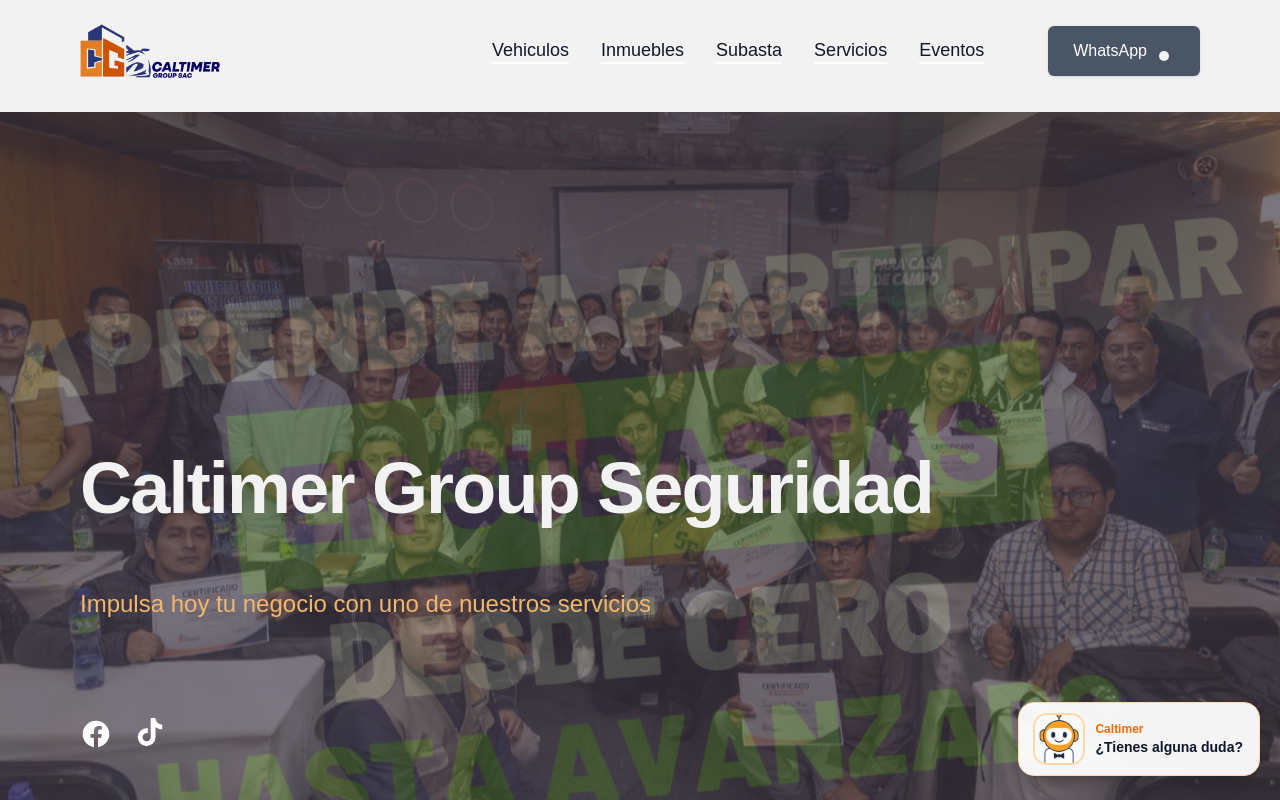
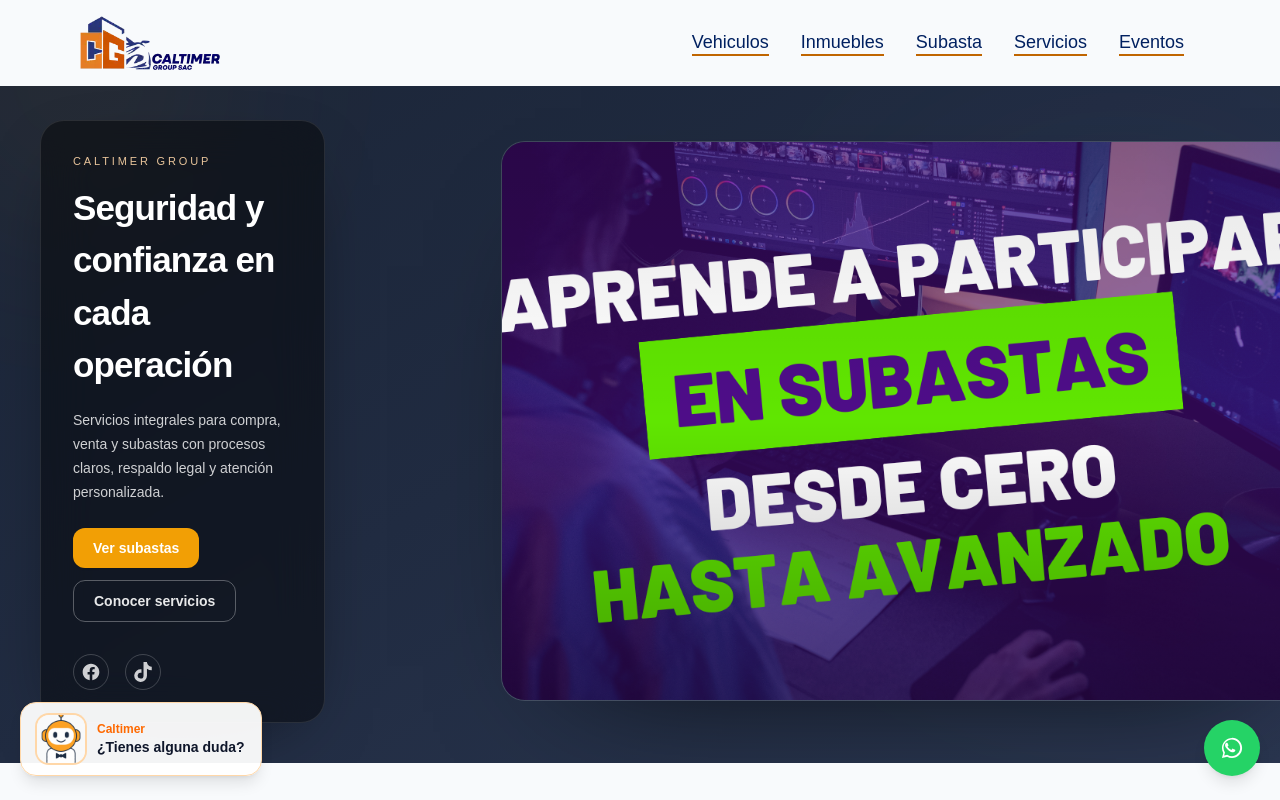
Before and after one commit to xxricardoxx100/caltimer, a Next.js app: page / in a window 1280 px wide. Shown: the top 800 px of the page. Built offline with nearby package versions, Linux system fonts and the light colour scheme.

Commit message:
actualizacion y prueba de subasta

```diff
--- a/src/app/components/VirtualAgent.jsx
+++ b/src/app/components/VirtualAgent.jsx
@@ -2,12 +2,13 @@
 
 const VirtualAgent = () => {
   return (
+    <>
       <a
         href="https://wa.link/k3nf93?text=Tengo%20dudas%20sobre%20la%20pagina%20Web,%20quiero%20informacion%20sobre..."
         target="_blank"
         rel="noreferrer"
         aria-label="Escríbenos por WhatsApp"
-      className="fixed right-5 bottom-6 z-50 flex items-center gap-3 rounded-2xl border border-orange-200 bg-white/95 px-4 py-3 shadow-lg transition hover:-translate-y-0.5 hover:shadow-xl"
+        className="fixed left-5 bottom-6 z-50 flex items-center gap-3 rounded-2xl border border-orange-200 bg-white/95 px-4 py-3 shadow-lg transition hover:-translate-y-0.5 hover:shadow-xl"
       >
         <div className="relative h-12 w-12 overflow-hidden rounded-xl bg-orange-50 ring-2 ring-orange-200">
           <img
@@ -22,6 +23,24 @@
           <p className="text-sm font-semibold text-slate-900">¿Tienes alguna duda?</p>
         </div>
       </a>
+
+      <a
+        href="https://wa.me/51928430066?text=Solicito informacion, vengo de la pagina web"
+        target="_blank"
+        rel="noreferrer"
+        aria-label="WhatsApp"
+        className="fixed right-5 bottom-6 z-50 flex h-14 w-14 items-center justify-center rounded-full bg-[#25D366] text-white shadow-lg transition hover:-translate-y-0.5 hover:shadow-xl focus-visible:ring-2 focus-visible:ring-white/80"
+      >
+        <svg
+          viewBox="0 0 32 32"
+          aria-hidden="true"
+          className="h-7 w-7 fill-current"
+        >
+          <path d="M19.11 17.69c-.29-.15-1.68-.83-1.94-.92-.26-.1-.45-.15-.64.15-.19.29-.74.92-.9 1.1-.17.19-.33.21-.62.07-.29-.15-1.22-.45-2.33-1.43-.86-.77-1.44-1.71-1.6-2-.17-.29-.02-.45.13-.6.13-.13.29-.33.44-.49.15-.17.19-.29.29-.49.1-.19.05-.37-.02-.52-.07-.15-.64-1.54-.88-2.11-.23-.55-.46-.48-.64-.49h-.55c-.19 0-.49.07-.75.37-.26.29-1 1-1 2.44s1.03 2.83 1.18 3.03c.15.19 2.03 3.1 4.92 4.35.69.3 1.23.48 1.65.62.69.22 1.32.19 1.82.12.56-.08 1.68-.69 1.92-1.36.24-.67.24-1.24.17-1.36-.07-.12-.26-.19-.55-.34z" />
+          <path d="M16.04 4.5c-6.34 0-11.5 5.16-11.5 11.5 0 2.02.53 3.99 1.53 5.73L4.5 27.5l5.93-1.54c1.68.92 3.58 1.4 5.61 1.4 6.34 0 11.5-5.16 11.5-11.5 0-6.34-5.16-11.5-11.5-11.5zm0 20.93c-1.82 0-3.58-.49-5.1-1.41l-.37-.22-3.52.91.94-3.43-.24-.38c-.95-1.51-1.45-3.27-1.45-5.1 0-5.24 4.26-9.5 9.5-9.5s9.5 4.26 9.5 9.5-4.26 9.5-9.5 9.5z" />
+        </svg>
+      </a>
+    </>
   );
 };
 
--- a/src/app/components/home/CeoDEscripcion.jsx
+++ b/src/app/components/home/CeoDEscripcion.jsx
@@ -5,7 +5,7 @@
 export default function CeoDescripcion() {
   const { elementRef, isVisible } = useScrollAnimation(0.3);
   return (
-    <section className="flex flex-col lg:flex-row items-center justify-center gap-50 px-8 py-16 bg-[#F2B66D] min-h-[400px]">
+    <section className="flex flex-col lg:flex-row items-center justify-center gap-50 px-8 py-16 bg-[#F8FAFC] min-h-[400px]">
       <motion.div
         ref={elementRef}
         animate={isVisible ? { x: 0, opacity: 1 } : { x: -300, opacity: 0 }}
@@ -25,8 +25,8 @@
         animate={isVisible ? { x: 0, opacity: 1, rotate:0 } : { x: 300, opacity: 0, rotate:-180 }}
         transition={{ ease: "easeOut", duration: 1 }}
       >
-        <div className="max-w-lg flex flex-col items-start justify-center">
-          <h2 className="text-4xl font-bold text-gray-900 mb-4">
+        <div className="max-w-lg flex flex-col items-start justify-center ">
+          <h2 className="text-4xl font-bold text-[#002060] mb-4">
             Nuestro CEO
           </h2>
           <p className=" text-justify p-4 mb-4">
--- a/src/app/components/home/Header.jsx
+++ b/src/app/components/home/Header.jsx
@@ -1,7 +1,7 @@
 import { useEffect, useState } from "react";
-import { Typewriter } from "react-simple-typewriter";
+import Image from "next/image";
+import Link from "next/link";
 import { FaTiktok } from "react-icons/fa";
-
 
 const backgroundImages = [
   "/general/compramos2.png",
@@ -10,20 +10,6 @@
 ];
 
 const navigation = {
-  support: [{ name: "Eventos", href: "/eventos" }],
-  company: [
-    { name: "Casos", href: "/casos" },
-    { name: "Servicios", href: "/servicios" },
-    { name: "Eventos", href: "/eventos" },
-    { name: "Nosotros", href: "/nosotros" },
-    { name: "Carreras", href: "/carreras" },
-    { name: "Blog", href: "/blog" },
-  ],
-  legal: [
-    { name: "Claim", href: "#" },
-    { name: "Privacy", href: "#" },
-    { name: "Terms", href: "#" },
-  ],
   social: [
     {
       name: "Facebook",
@@ -41,9 +27,7 @@
     {
       name: "Tiktok",
       href: "https://www.tiktok.com/@jeancalderonsubastas?is_from_webapp=1&sender_device=pc",
-      icon: (props) => (
-        <FaTiktok className="h-7 w-7" />
-      ),
+      icon: (props) => <FaTiktok className="h-5 w-5" {...props} />,
     },
   ],
 };
@@ -56,67 +40,80 @@
       setCurrentImageIndex((prevIndex) =>
         (prevIndex + 1) % backgroundImages.length
       );
-    }, 3000); // Cambia cada 5 segundos
+    }, 5000);
 
     return () => clearInterval(intervalId);
   }, []);
 
   return (
     <main>
-      {/* 1. SE CAMBIA h-screen por una altura (ej. h-96, h-128, o un valor de padding grande) */}
-      {/* Usamos padding vertical grande (py-40) para darle altura, además de 'relative' y 'overflow-hidden' */}
-      <div className="relative py-85 overflow-hidden">
+      <div className="relative min-h-[52vh] overflow-hidden bg-gradient-to-br from-[#1a2436] via-[#212c42] to-[#2a3650] pt-20">
+        <div className="absolute inset-0 opacity-60">
+          <div className="absolute -left-10 -top-10 h-60 w-60 rounded-full bg-[#F29F05]/18 blur-[120px]" />
+          <div className="absolute right-0 top-1/2 h-80 w-80 -translate-y-1/2 rounded-full bg-[#9fb4ff]/18 blur-[150px]" />
+        </div>
+        <div className="relative z-10 px-6 lg:px-10 py-8 lg:py-10 min-h-[52vh]">
+          <div className="mx-auto w-full max-w-[1400px]">
+            <div className="grid items-center gap-50 lg:gap-24 lg:grid-cols-[minmax(0,3.1fr)_minmax(0,8.9fr)]">
+              <div className="w-full max-w-[500px] rounded-3xl border border-white/10 bg-black/45 p-6 sm:p-8 backdrop-blur-xl shadow-[0_25px_80px_-40px_rgba(0,0,0,0.8)]">
+                <p className="text-[11px] uppercase tracking-[0.26em] text-orange-200/90">
+                  Caltimer Group
+                </p>
+                <h1 className="mt-3 text-[28px] sm:text-[34px] lg:text-[35px] font-semibold tracking-tight text-white">
+                  Seguridad y confianza en cada operación
+                </h1>
+                <p className="mt-4 text-[13px] sm:text-[14px] text-white/80 leading-6">
+                  Servicios integrales para compra, venta y subastas con procesos claros,
+                  respaldo legal y atención personalizada.
+                </p>
 
-        {/* Capa para las imágenes de fondo con transición */}
-        {backgroundImages.map((image, index) => (
-          <div
-            key={index}
-            className={`absolute inset-0 bg-cover bg-center transition-opacity duration-1000 ease-in-out ${
-              index === currentImageIndex ? "opacity-150" : "opacity-0"
-            }`}
-            style={{
-              backgroundImage: `url('${image}')`,
-            }}
-          />
-        ))}
+                <div className="mt-6 flex flex-wrap gap-3">
+                  <Link
+                    href="/subasta"
+                    className="inline-flex items-center justify-center rounded-xl bg-[#F29F05] px-5 py-2.5 text-sm font-semibold text-white shadow-sm transition hover:bg-[#d98904]"
+                  >
+                    Ver subastas
+                  </Link>
+                  <Link
+                    href="/servicios"
+                    className="inline-flex items-center justify-center rounded-xl border border-white/30 px-5 py-2.5 text-sm font-semibold text-white/90 transition hover:border-white/60 hover:text-white"
+                  >
+                    Conocer servicios
+                  </Link>
+                </div>
 
-        {/* Capa de overlay oscuro para mejorar la legibilidad del texto */}
-        <div className="absolute inset-0 bg-black opacity-40" />
-
-        {/* Contenido del header (texto, typewriter, botones, etc.) */}
-        {/* 2. El contenido ahora solo tiene el padding lateral (px-6 lg:px-8) y se centra a sí mismo */}
-        <div className="relative z-10 px-6 lg:px-8 h-full flex items-center">
-          <div className="mx-auto max-w-full xl:mx-12">
-            <div>
-              <div>
-                <h1 className="text-4xl font-bold tracking-tight pb-8 sm:text-7xl text-[#F2F2F2]">
-                  Caltimer Group <span> </span>
-                  <Typewriter
-                    words={["Confianza", "Calidad", "Seguridad"]}
-                    loop={0}
-                    cursor
-                    cursorStyle="_"
-                    typeSpeed={120}
-                    deleteSpeed={50}
-                    delaySpeed={1000}
-                  />
-                </h1>
-                <p className="mt-8 text-2xl max-w-3xl leading-8 text-[#F2B66D] ">
-                  Impulsa hoy tu negocio con uno de nuestros servicios{" "}
-                </p>
-                {/* Íconos sociales ajustados para esta nueva altura */}
-                <div className="absolute bottom-[-130px] left-0 flex space-x-6 xl:mx-20 mx-6">
+                <div className="mt-8 flex items-center gap-4 text-white/80">
                   {navigation.social.map((item) => (
                     <a
                       key={item.name}
                       href={item.href}
-                      className="text-white hover:text-gray-200"
+                      className="inline-flex h-9 w-9 items-center justify-center rounded-full border border-white/20 transition hover:border-white/60 hover:text-white"
                     >
                       <span className="sr-only">{item.name}</span>
-                      <item.icon className="h-8 w-8" aria-hidden="true" />
+                      <item.icon className="h-5 w-5" aria-hidden="true" />
                     </a>
                   ))}
                 </div>
+              </div>
+
+              <div className="relative h-[360px] sm:h-[480px] lg:h-[560px] w-full overflow-hidden rounded-3xl border border-white/10 bg-white/5 shadow-[0_45px_130px_-80px_rgba(0,0,0,0.95)] lg:ml-20">
+                {backgroundImages.map((image, index) => (
+                  <div
+                    key={index}
+                    className={`absolute inset-0 transition-opacity duration-1000 ease-in-out ${
+                      index === currentImageIndex ? "opacity-100" : "opacity-0"
+                    }`}
+                  >
+                    <Image
+                      src={image}
+                      alt="Imagen destacada"
+                      fill
+                      className="object-cover"
+                      priority={index === 0}
+                    />
+                  </div>
+                ))}
+                <div className="absolute inset-0 bg-gradient-to-t from-black/30 via-transparent to-black/10" />
               </div>
             </div>
           </div>
--- a/src/app/components/home/NuestraComunidad.jsx
+++ b/src/app/components/home/NuestraComunidad.jsx
@@ -6,14 +6,14 @@
   const { elementRef, isVisible } = useScrollAnimation(0.3);
 
   return (
-    <section className="flex flex-col lg:flex-row items-center justify-center gap-30 px-8 py-16 bg-[#F2B66D] min-h-[400px]">
+    <section className="flex flex-col lg:flex-row items-center justify-center gap-30 px-8 py-16 bg-[#F8FAFC] min-h-[400px]">
       <motion.div
         ref={elementRef}
         animate={isVisible ? { x: 0, opacity: 1, rotate:0 } : { x: -300, opacity: 0, rotate:-180 }}
         transition={{ ease: "easeOut", duration: 1 }}
       >
         <div className="max-w-lg flex flex-col items-start justify-center">
-          <h2 className="text-4xl font-bold text-gray-900 mb-4">
+          <h2 className="text-4xl font-bold text-[#002060] mb-4">
             Nuestra Comunidad
           </h2>
           <p className="text-justify  p-4 mb-4">
--- a/src/app/components/navigation/Navbar.jsx
+++ b/src/app/components/navigation/Navbar.jsx
@@ -2,7 +2,6 @@
 import { Bars3Icon, XMarkIcon } from "@heroicons/react/24/outline";
 import { useState, useEffect } from "react";
 import Link from "next/link";
-import DotLoader from "react-spinners/DotLoader";
 
 const solutions = [
   {
@@ -33,36 +32,26 @@
 ];
 
 function Navbar() {
-  const [loading, setLoading] = useState(true);
+  const [mobileMenuOpen, setMobileMenuOpen] = useState(false);
+  const [scrolled, setScrolled] = useState(false);
 
   useEffect(() => {
-    window.onscroll = function () {
-      scrollFunction();
+    const handleScroll = () => {
+      const isScrolled = window.scrollY > 70;
+      setScrolled(isScrolled);
     };
-    function scrollFunction() {
-      if (document.getElementById("navbar")) {
-        if (
-          document.body.scrollTop > 70 ||
-          document.documentElement.scrollTop > 70
-        ) {
-          document.getElementById("navbar").classList.add("shadow-navbar");
-          document.getElementById("navbar").classList.add("bg-[#F29F05]");
-        } else {
-          document.getElementById("navbar").classList.remove("shadow-navbar");
-          document.getElementById("navbar").classList.remove("bg-[#F29F05]");
-        }
-      }
-    }
+
+    window.addEventListener('scroll', handleScroll);
+    return () => window.removeEventListener('scroll', handleScroll);
   }, []);
-
-  const [mobileMenuOpen, setMobileMenuOpen] = useState(false);
 
   return (
     <nav
       data-scroll
       data-scroll-id="hey"
       id="navbar"
-      className="w-full py-6 top-0 transition duration-300 ease-in-out z-40 fixed"
+      style={{ backgroundColor: '#F8FAFC' }}
+      className={`w-full py-4 top-0 transition-all duration-300 ease-in-out z-40 fixed ${scrolled ? 'shadow-lg' : ''}`}
     >
       <div className="px-4 sm:px-6">
         {/* Desktop Navbar */}
@@ -81,23 +70,11 @@
               <Link
                 key={item.name}
                 href={item.href}
-                className="text-lg inline-flex font-medium leading-6 text-gray-900 border-b-2 border-white hover:border-orange-500 transition duration-300 ease-in-out mx-4"
+                className="text-lg inline-flex font-medium leading-6 text-[#002060] border-b-2 border-[#c06500] hover:scale-110 hover:text-[#E36C09] hover:border-[#E36C09]transition-all duration-300 ease-in-out mx-4"
               >
                 {item.name}
               </Link>
             ))}
-            <Link
-              href="https://wa.me/51928430066?text=Solicito informacion, vengo de la pagina web"
-              className="inline-flex ml-12 items-center rounded-md border border-transparent bg-gray-600 px-6 py-3 text-base font-medium text-white shadow-sm hover:bg-gray-900 transition duration-300 ease-in-out focus:outline-none focus:ring-2 focus:ring-orange-500 focus:ring-offset-2"
-            >
-              WhatsApp
-              <DotLoader
-                className="ml-3 -mr-1 h-5 w-5"
-                loading={loading}
-                size={20}
-                color="#f2f2f2"
-              />
-            </Link>
           </div>
         </div>
         {/* Mobile Navbar */}
@@ -117,9 +94,9 @@
             aria-label="Abrir menú"
           >
             {mobileMenuOpen ? (
-              <XMarkIcon className="h-8 w-8 text-gray-900" />
+              <XMarkIcon className="h-8 w-8 text-white" />
             ) : (
-              <Bars3Icon className="h-8 w-8 text-gray-900" />
+              <Bars3Icon className="h-8 w-8 text-white" />
             )}
           </button>
         </div>
@@ -137,19 +114,6 @@
                   {item.name}
                 </Link>
               ))}
-              <Link
-                href="https://wa.me/51928430066?text=Solicito informacion, vengo de la pagina web"
-                className="inline-flex items-center justify-center rounded-md border border-transparent bg-gray-600 px-6 py-3 text-base font-medium text-white shadow-sm hover:bg-gray-900 transition duration-300 ease-in-out focus:outline-none focus:ring-2 focus:ring-orange-500 focus:ring-offset-2 mt-2"
-                onClick={() => setMobileMenuOpen(false)}
-              >
-                WhatsApp
-                <DotLoader
-                  className="ml-3 -mr-1 h-5 w-5"
-                  loading={loading}
-                  size={20}
-                  color="#f2f2f2"
-                />
-              </Link>
             </nav>
           </div>
         )}
--- a/src/app/globals.css
+++ b/src/app/globals.css
@@ -1,7 +1,7 @@
 @import "tailwindcss";
 
 :root {
-  --background: #F2F2F2;
+  --background: #f7f5f2;
   --foreground: #171717;
 }
 
@@ -20,7 +20,9 @@
 }
 
 body {
-  background: var(--background);
+  background: linear-gradient(180deg, #F5F5F0 0%, #FAFAFA 100%);
   color: var(--foreground);
   font-family: Arial, Helvetica, sans-serif;
+  margin: 0;
+  padding: 0;
 }
--- a/src/app/page.js
+++ b/src/app/page.js
@@ -22,7 +22,7 @@
   }, []);
   return (
     <Layout>
-      <div data-scroll-section className="pt-28">
+      <div data-scroll-section>
         <Header />
         <MisionVision />
         <CeoDEscripcion />
```
Also changed, not shown: src/app/components/home/MisionVision.jsx (+6 -6 lines), src/app/components/subastas/SubastaData.js (+43 -1 lines), 1 other file (tests, documents, lock files or other folders). Lines whose indentation alone changed are shown as unchanged.
